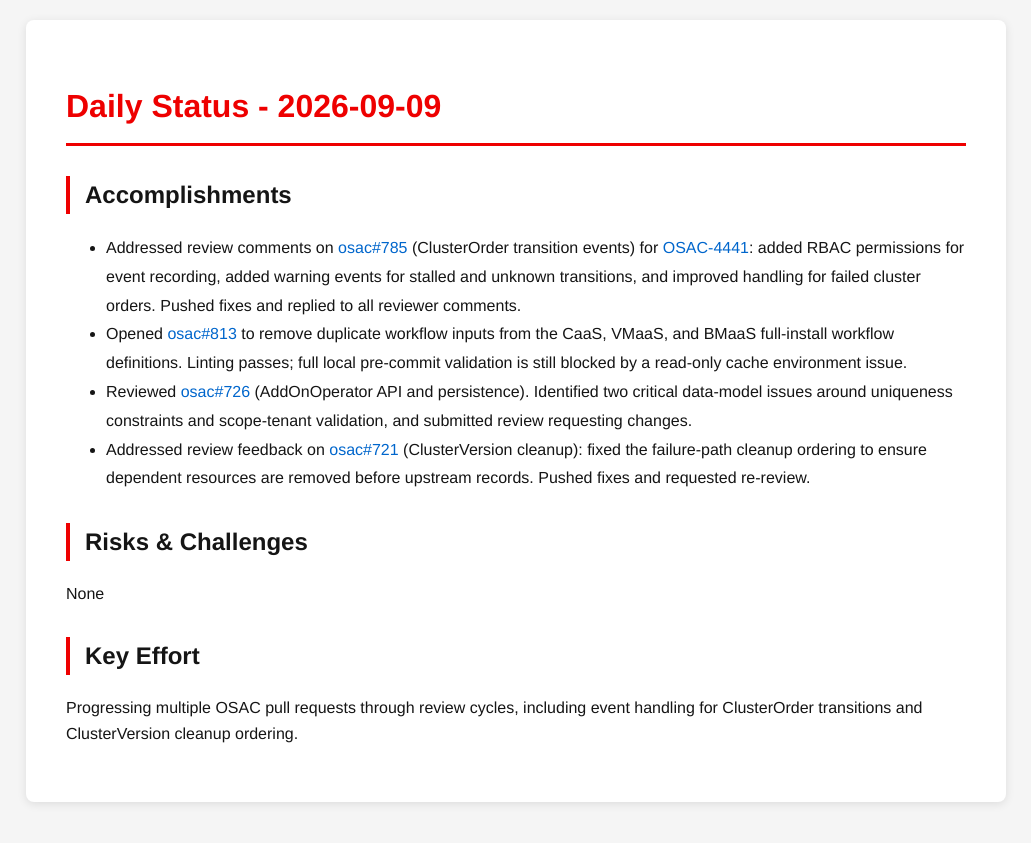
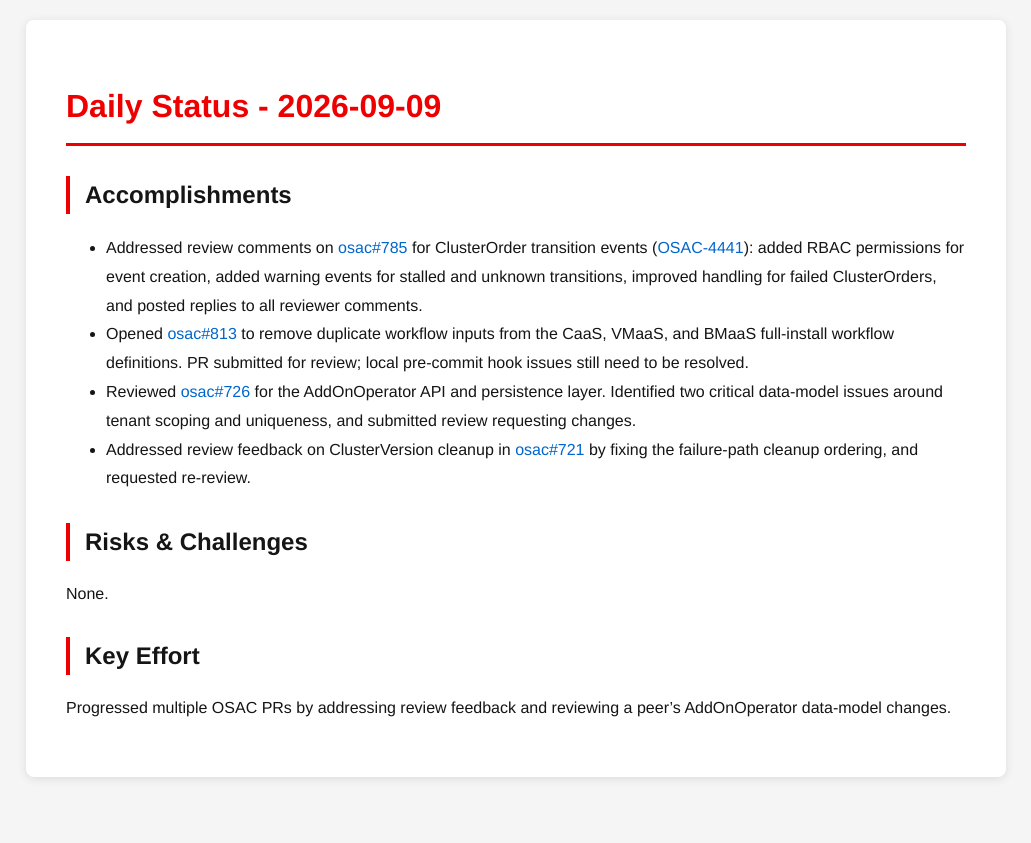
Before and after one commit to tzvatot/daily-status, a Jekyll site: the page built from 2026-09-09.md, in a window 1280 px wide. Shown: the top 843 px of the page, without its empty margins (124-1155 px from the left). Built offline with Jekyll 4.4.1, drawn with Linux system fonts in a browser that asks for light colours.

Commit message:
Daily status update - 2026-09-09

```diff
--- a/2026-09-09.md
+++ b/2026-09-09.md
@@ -7,13 +7,13 @@ date: 2026-09-09
 # Daily Status - 2026-09-09
 
 ## Accomplishments
-- Addressed review comments on [osac#785](https://github.com/osac-project/osac/pull/785) (ClusterOrder transition events) for [OSAC-4441](https://redhat.atlassian.net/browse/OSAC-4441): added RBAC permissions for event recording, added warning events for stalled and unknown transitions, and improved handling for failed cluster orders. Pushed fixes and replied to all reviewer comments.
-- Opened [osac#813](https://github.com/osac-project/osac/pull/813) to remove duplicate workflow inputs from the CaaS, VMaaS, and BMaaS full-install workflow definitions. Linting passes; full local pre-commit validation is still blocked by a read-only cache environment issue.
-- Reviewed [osac#726](https://github.com/osac-project/osac/pull/726) (AddOnOperator API and persistence). Identified two critical data-model issues around uniqueness constraints and scope-tenant validation, and submitted review requesting changes.
-- Addressed review feedback on [osac#721](https://github.com/osac-project/osac/pull/721) (ClusterVersion cleanup): fixed the failure-path cleanup ordering to ensure dependent resources are removed before upstream records. Pushed fixes and requested re-review.
+- Addressed review comments on [osac#785](https://github.com/osac-project/osac/pull/785) for ClusterOrder transition events ([OSAC-4441](https://redhat.atlassian.net/browse/OSAC-4441)): added RBAC permissions for event creation, added warning events for stalled and unknown transitions, improved handling for failed ClusterOrders, and posted replies to all reviewer comments.
+- Opened [osac#813](https://github.com/osac-project/osac/pull/813) to remove duplicate workflow inputs from the CaaS, VMaaS, and BMaaS full-install workflow definitions. PR submitted for review; local pre-commit hook issues still need to be resolved.
+- Reviewed [osac#726](https://github.com/osac-project/osac/pull/726) for the AddOnOperator API and persistence layer. Identified two critical data-model issues around tenant scoping and uniqueness, and submitted review requesting changes.
+- Addressed review feedback on ClusterVersion cleanup in [osac#721](https://github.com/osac-project/osac/pull/721) by fixing the failure-path cleanup ordering, and requested re-review.
 
 ## Risks & Challenges
-None
+None.
 
 ## Key Effort
-Progressing multiple OSAC pull requests through review cycles, including event handling for ClusterOrder transitions and ClusterVersion cleanup ordering.
+Progressed multiple OSAC PRs by addressing review feedback and reviewing a peer's AddOnOperator data-model changes.
```
